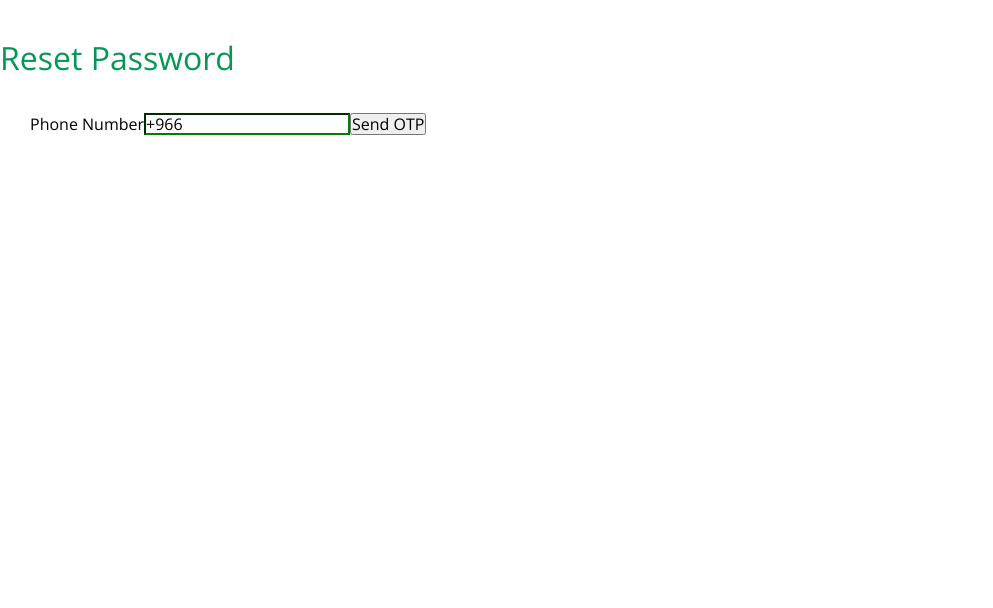
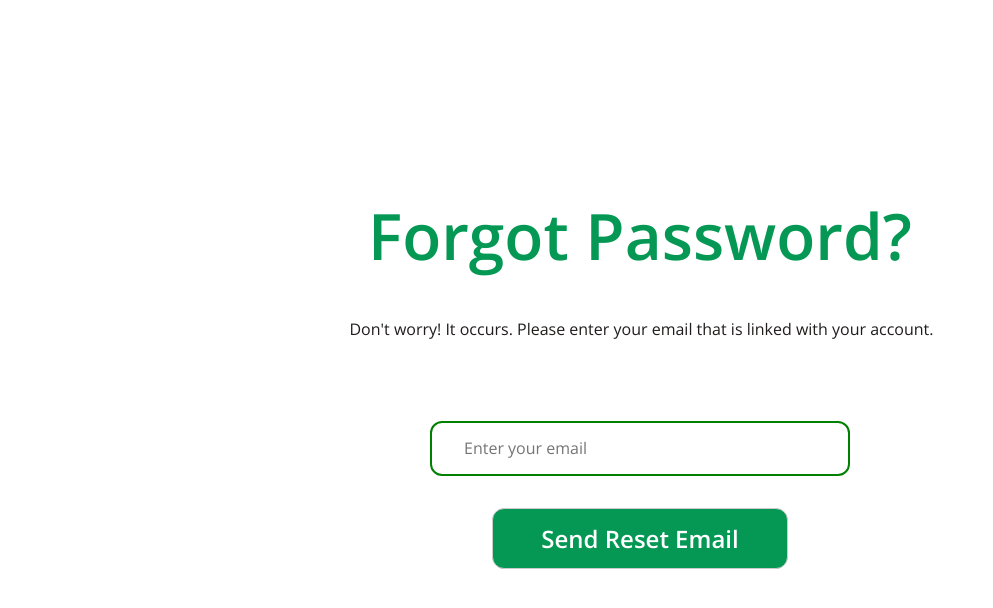
Before and after one commit to Jumanahali/SairWebsite, a React (Create React App) app: page /ForgotPassword in a window 1280 px wide. Shown: the top 608 px of the page, without its empty margins (0-993 px from the left). Built offline with nearby package versions, Linux system fonts and the light colour scheme.

Commit message:
forget is done

```diff
--- /dev/null
+++ b/src/ForgotPassword.css
@@ -0,0 +1,50 @@
+.f-container {
+    display: flex;
+    justify-content: center;
+    align-items: center;
+    height: 100vh;
+  }
+
+  .f-inner {
+    text-align: center;
+  }
+
+  h1.f-title {
+    font-size: 4rem;
+    margin-bottom: 48px;
+    font-weight: 600;
+    color: #059855;
+  }
+
+  p.info {
+    font-size: 1rem;
+    margin-bottom: 64px;
+    font-weight: 500;
+  }
+
+  input.email {
+    display: block;
+    width: 100%;
+    max-width: 420px;
+    padding: 16px 32px;
+    margin: auto;
+    border: 2px solid #ccc;
+    border-color: #ccc;
+    border-radius: 12px;
+  }
+
+  input.email:focus {
+    border-color: #059855;
+    outline: none;
+  }
+
+  button.send-code {
+    padding: 16px 48px;
+    border-radius: 12px;
+    margin: 32px auto;
+    border: 1px solid #ccc;
+    background-color: #059855;
+    color: white;
+    font-size: 1.5rem;
+    font-weight: 600;
+  }
--- a/src/Maincomponent/UserAuth/ForgotPassword.jsx
+++ b/src/Maincomponent/UserAuth/ForgotPassword.jsx
@@ -1,21 +1,22 @@
 import React, { useState, useEffect } from 'react';
 import { auth, db } from '../../firebase';
 import { useNavigate } from 'react-router-dom';
-import { EmailAuthProvider, updatePassword, reauthenticateWithCredential } from 'firebase/auth';
-import { doc, getDoc } from 'firebase/firestore';
+import { EmailAuthProvider, updatePassword, reauthenticateWithCredential, sendPasswordResetEmail, getAuth } from 'firebase/auth';
+import { collection, doc, getDoc, getDocs, where, query } from 'firebase/firestore';
 import successImage from '../../images/Sucess.png';
 import errorImage from '../../images/Error.png';
-import '../../App.css';
+import { sendEmail } from '../../utils/email';
+import '../../ForgotPassword.css';
 import '@fortawesome/fontawesome-free/css/all.min.css';
 
 const ForgetPassword = () => {
   const [step, setStep] = useState(1);
-    const [phoneNumber, setPhoneNumber] = useState('+966');
+  const [email, setEmail] = useState('');
   const [otp, setOtp] = useState(['', '', '', '', '', '']);
   const [newPassword, setNewPassword] = useState('');
   const [confirmNewPassword, setConfirmNewPassword] = useState('');
   const [validationMessages, setValidationMessages] = useState({
-        phoneError: '',
+    emailError: '',
     otpError: '',
     confirmPasswordError: '',
   });
@@ -33,50 +34,62 @@ const ForgetPassword = () => {
   const [popupImage, setPopupImage] = useState('');
   const navigate = useNavigate();
 
-    const employerUID = sessionStorage.getItem('employerUID'); // Retrieve employerUID from session storage
-
-    const handlePhoneChange = (e) => {
-        let newPhoneNumber = e.target.value;
-        if (newPhoneNumber.startsWith('+966')) {
-            setPhoneNumber(newPhoneNumber);
-        } else {
-            newPhoneNumber = '+966' + newPhoneNumber.slice(3);
-            setPhoneNumber(newPhoneNumber);
+  function validEmail(email) {
+    const regex = /^[^\s@]+@[^\s@]+\.[^\s@]+$/;
+    return regex.test(email);
   }
 
-        const phoneError = newPhoneNumber !== '+966' ? validatePhoneNumber(newPhoneNumber) : '';
-        setValidationMessages((prev) => ({ ...prev, phoneError }));
-    };
-
-    const validatePhoneNumber = (phoneNumber) => {
-        const phoneRegex = /^\+9665\d{8}$/;
-        return phoneRegex.test(phoneNumber) ? '' : 'Phone number must start with +9665 and be followed by 8 digits.';
-    };
-
-    const handleVerifyPhoneNumber = async () => {
+  const handleResetPassword = async () => {
     try {
-            const docRef = doc(db, 'Employer', employerUID);
-            const docSnap = await getDoc(docRef);
-
-            if (docSnap.exists()) {
-                const employerData = docSnap.data();
-                if (employerData.PhoneNumber === phoneNumber) {
-                    // Proceed to OTP step if phone numbers match
-                    setStep(2);
-                } else {
+// VERIFY EMAIL
+      if (!validEmail(email)) {
         setValidationMessages((prev) => ({
           ...prev,
-                        phoneError: 'The phone number does not match our records.',
+          emailError: 'Please enter valid email.',
         }));
+        return
       }
+// check if email exists
+      try {
+        const q = query(collection(db, 'Employer'), where('EmployeerEmail', '==', email));
+        const querySnapshot = await getDocs(q);
+
+        if (querySnapshot.empty) {
+          console.log('No user found with this email.');
+          setValidationMessages((prev) => ({
+            ...prev,
+            emailError: 'The email does not match our records.',
+          }));
         } else {
-                setPopupMessage('Employer not found.');
-                setPopupImage(errorImage);
+          querySnapshot.forEach((doc) => {
+            console.log(doc.id, '=>', doc.data());
+          });
+          // send reset email
+          const auth = getAuth();
+          sendPasswordResetEmail(auth, email)
+            .then(() => {
+              // Password reset email sent!
               setPopupVisible(true);
+              setPopupImage(successImage);
+              setPopupMessage("Password reset email sent!");
+              setTimeout(() => {
+                navigate('/');
+              }, 2000);
+            })
+            .catch((error) => {
+              const errorCode = error.code;
+              const errorMessage = error.message;
+              console.log(errorCode, errorMessage);
+            });
+
         }
       } catch (error) {
-            console.error('Error verifying phone number:', error);
-            setPopupMessage('Failed to verify phone number. Please try again.');
+        console.error('Error checking email existence:', error);
+      }
+
+    } catch (error) {
+      console.error('Error verifying email:', error);
+      setPopupMessage('Failed to verify email. Please try again.');
       setPopupImage(errorImage);
       setPopupVisible(true);
     }
@@ -100,7 +113,8 @@ const ForgetPassword = () => {
   };
 
   const handleVerifyOtp = () => {
-        if (otp.join('') === '123456') {
+    if (otp.join('') === sessionStorage.getItem('otp').toString()) {
+      sessionStorage.removeItem('otp');
       setStep(3);
     } else {
       setValidationMessages((prev) => ({
@@ -142,14 +156,6 @@ const ForgetPassword = () => {
     }
 
     try {
-            const user = auth.currentUser;
-            const credential = EmailAuthProvider.credential(
-                user.email,
-                otp.join('')
-            );
-
-            await reauthenticateWithCredential(user, credential);
-            await updatePassword(user, newPassword);
 
       setPopupMessage("Your password has been reset successfully!");
       setPopupImage(successImage);
@@ -175,27 +181,41 @@ const ForgetPassword = () => {
   };
 
   return (
-        <div className="forget-password-container">
-            <h1 style={{ marginTop: '40px' }}>Reset Password</h1>
+    <div className="f-container">
       {step === 1 && (
-                <div>
-                    <label>Phone Number</label>
+        <div className='f-inner'>
+          <h1 className='f-title'>Forgot Password?</h1>
+          <p className='info'>
+            Don't worry! It occurs. Please enter your email that is linked with your account.
+          </p>
+          <label style={{ visibility: "hidden" }}>
+            Enter your email
+          </label>
+
           <input
-                        type="tel"
-                        value={phoneNumber}
-                        onChange={handlePhoneChange}
-                        style={{ borderColor: validationMessages.phoneError ? 'red' : 'green' }}
+            className='email'
+            type="email"
+            value={email}
+            placeholder="Enter your email"
+            onChange={(e) => setEmail(e.target.value)}
+            style={{ borderColor: validationMessages.emailError ? 'red' : 'green' }}
           />
-                    {validationMessages.phoneError && (
-                        <p style={{ color: 'red' }}>{validationMessages.phoneError}</p>
+
+          {validationMessages.emailError && (
+            <p style={{ color: 'red' }}>{validationMessages.emailError}</p>
           )}
-                    <button onClick={handleVerifyPhoneNumber} style={{ marginTop: '20px' }}>Send OTP</button>
+
+          <button className='send-code'
+            onClick={handleResetPassword}  >
+            Send Reset Email
+          </button>
+
         </div>
       )}
-            {step === 2 && (
+      {/* {step === 2 && (
         <div>
-                    <h2>Please check your phone</h2>
-                    <p>We’ve sent a code to {phoneNumber}</p>
+          <h2>Please check your email</h2>
+          <p>We’ve sent a code to {email}</p>
           <div className="otp-inputs">
             {otp.map((digit, index) => (
               <input
@@ -222,8 +242,8 @@ const ForgetPassword = () => {
           )}
           <button onClick={handleVerifyOtp} style={{ marginTop: '20px' }}>Verify OTP</button>
         </div>
-            )}
-            {step === 3 && (
+      )} */}
+      {/* {step === 3 && (
         <div>
           <label>New Password</label>
           <input
@@ -277,9 +297,13 @@ const ForgetPassword = () => {
           )}
           <button onClick={handleSubmitNewPassword} style={{ marginTop: '20px' }}>Reset Password</button>
         </div>
-            )}
+      )} */}
       {popupVisible && (
         <div className="popup">
+          <button
+            onClick={() => setPopupVisible(false)}
+            style={{ position: 'absolute', top: '10px', right: '10px', background: 'none', border: 'none', cursor: 'pointer' }}
+          ><i className="fas fa-times"></i></button>
           <img src={popupImage} alt="Popup" />
           <p>{popupMessage}</p>
         </div>
--- a/src/Maincomponent/UserAuth/Login.jsx
+++ b/src/Maincomponent/UserAuth/Login.jsx
@@ -16,7 +16,7 @@ const Login = () => {
   const [role, setRole] = useState('');
   const [phoneNumber, setPhoneNumber] = useState('');
   const [password, setPassword] = useState('');
-    const [commercialRegNumber, setCommercialRegNumber] = useState('');
+  const [email, setEmail] = useState('');
   const [showPassword, setShowPassword] = useState(false);
   const [errors, setErrors] = useState({
     phoneStartError: '',
@@ -33,17 +33,17 @@ const Login = () => {
 
   // useEffect(() => {
   //     if (role === 'employer') {
-    //         validateCommercialNumber(commercialRegNumber);
+  //         validateCommercialNumber(email);
   //     } else {
   //         setErrors((prev) => ({ ...prev, commercialError: '' }));
   //     }
-    // }, [commercialRegNumber, role]);
+  // }, [email, role]);
 
   const handleRoleChange = (event) => {
     const selectedRole = event.target.value;
     setRole(selectedRole);
     setPhoneNumber('');
-        setCommercialRegNumber('');
+    setEmail('');
     setPassword('');
     setErrors({ phoneStartError: '', phoneLengthError: '', commercialError: '' });
   };
@@ -117,11 +117,12 @@ const Login = () => {
       }
 
       if (role === 'employer') {
-                    const q = query(collection(db, 'Employer'), where('commercialNumber', '==', commercialRegNumber));
+        const q = query(collection(db, 'Employer'), where('EmployeerEmail', '==', email));
         const querySnapshot = await getDocs(q);
 
         if (!querySnapshot.empty) {
-                        await signInWithEmailAndPassword(auth, `${commercialRegNumber}@sair.com`, password)
+
+          await signInWithEmailAndPassword(auth, email, password)
             .then(() => {
               userFound = true;
               const employerUID = querySnapshot.docs[0].id;
@@ -134,7 +135,7 @@ const Login = () => {
               }, 1500);
             })
             .catch(() => {
-                                setPopupMessage('Incorrect commercial Number or password');
+              setPopupMessage('Incorrect email or password');
               setPopupImage(errorImage);
               setPopupVisible(true);
             });
@@ -165,24 +166,25 @@ const Login = () => {
 
       </div>
 
-            <h1 style={{marginTop:'40px'}}>Welcome to SAIR!</h1>
-            <p style={{ marginLeft: '120px', marginTop: '38px', color:'#211d1d' , fontSize:"20px" }}>Please Select your Role</p><br></br>
+      <h1 style={{ marginTop: '40px' }}>Welcome to SAIR!</h1>
+      <p style={{ marginLeft: '120px', marginTop: '38px', color: '#211d1d', fontSize: "20px" }}>Please Select your Role</p><br></br>
 
 
       <select id="roleSelect" onChange={handleRoleChange}>
-                <option style={{fontSize:"15px"}} value="">-- Select a Role --</option>
-                <option style={{fontSize:"15px"}} value="gdtAdmin">GDT Admin</option>
-                <option style={{fontSize:"15px"}} value="gdtStaff">GDT Staff</option>
-                <option style={{fontSize:"15px"}} value="employer">Employer</option>
+        <option style={{ fontSize: "15px" }} value="">-- Select a Role --</option>
+        <option style={{ fontSize: "15px" }} value="gdtAdmin">GDT Admin</option>
+        <option style={{ fontSize: "15px" }} value="gdtStaff">GDT Staff</option>
+        <option style={{ fontSize: "15px" }} value="employer">Employer</option>
       </select>
       <br /><br />
 
-            <div className="form-container" style={{ display: role ? 'block' : 'none' ,  marginLeft: '100px'
+      <div className="form-container" style={{
+        display: role ? 'block' : 'none', marginLeft: '100px'
       }}>
         <form id="dynamicForm" onSubmit={handleSubmit}>
           {role === 'gdtAdmin' || role === 'gdtStaff' ? (
             <div>
-                            <p style={{fontSize:"20px"}} >Please fill in the following information to log in to your account.</p>
+              <p style={{ fontSize: "20px" }} >Please fill in the following information to log in to your account.</p>
               <br />
               <label htmlFor="phoneNumber">Phone Number:</label><br />
               <input
@@ -205,7 +207,7 @@ const Login = () => {
             </div>
           ) : role === 'employer' ? (
             <div >
-<p style={{ marginLeft: '24px', marginBottom: '1px' ,color:'#211d1d' ,fontSize:"20px"}}>Please fill in the following information to log in to your account.</p>
+              <p style={{ marginLeft: '24px', marginBottom: '1px', color: '#211d1d', fontSize: "20px" }}>Please fill in the following information to log in to your account.</p>
               <style>
                 {`
           input::placeholder {
@@ -216,13 +218,13 @@ const Login = () => {
               </style>
 
               <input
-                                type="text"
-                                id="commercialRegNumber"
+                type="email"
+                id="email"
                 placeholder='Enter your Commercial Registration'
-                                value={commercialRegNumber}
+                value={email}
                 onFocus={(e) => e.target.placeholder = ''} // Clear placeholder on focus
                 onBlur={(e) => e.target.placeholder = 'Enter your Commercial Registration'} // Restore placeholder on blur if empty
-                                onChange={(e) => setCommercialRegNumber(e.target.value.replace(/[^0-9]/g, ''))}
+                onChange={(e) => setEmail(e.target.value )}
               />
               <label htmlFor="password"></label><br />
               <div className="password-container">
--- /dev/null
+++ b/src/email.js
@@ -0,0 +1,69 @@
+// This file contains the code to send an email using the SendGrid API.
+export function sendEmail({ email, subject, message }) {
+
+    if (!email || !subject || !message) {
+      throw new Error('Email, subject, and message are required');
+    }
+
+     fetch('http://localhost:8080/send-email', {
+      method: 'POST',
+      headers: {
+        'Content-Type': 'application/json',
+      },
+      body: JSON.stringify({
+        email,
+        subject,
+        message
+      }),
+     }).then(res => res.json())
+      .then((response) => {
+        return response;
+      })
+      .catch((error) => {
+        console.error('Error sending email:', error);
+        return { success: false };
+    });
+
+    return { success: true };
+
+    // console.log( process.env.REACT_APP_SENDGRID_API_KEY , "API KEY")
+    // fetch("https://api.sendgrid.com/v3/mail/send",
+    //   {
+    //     method: "POST",
+    //     headers: {
+    //       "Content-Type": "application/json",
+    //       "Authorization": `Bearer ${process.env.REACT_APP_SENDGRID_API_KEY}`,
+    //     },
+    //     mode: 'no-cors',
+    //     body: JSON.stringify({
+    //       personalizations: [
+    //         {
+    //           to: [
+    //             {
+    //               email: email,
+    //             },
+    //           ],
+    //           subject: subject,
+    //         },
+    //       ],
+    //       from: {
+    //         email: process.env.REACT_APP_SENDGRID_FROM_EMAIL,
+    //       },
+    //       content: [
+    //         {
+    //           type: "text/plain",
+    //           value: message,
+    //         },
+    //       ],
+    //     }),
+    //   }
+    // ).then(res => res.json())
+    //   .then((some) => {
+    //     console.log('Email sent:', some);
+    //     return { success: true };
+    //   })
+    //   .catch((error) => {
+    //     console.error('Error sending email:', error);
+    //     return { success: false };
+    // });
+  }
```
Also changed, not shown: src/Maincomponent/AddDriver.jsx (+9 -13 lines), src/Maincomponent/UserAuth/Signup.jsx (+16 -16 lines), src/utils/common.js (+10 -0 lines). Lines whose indentation alone changed are shown as unchanged.
